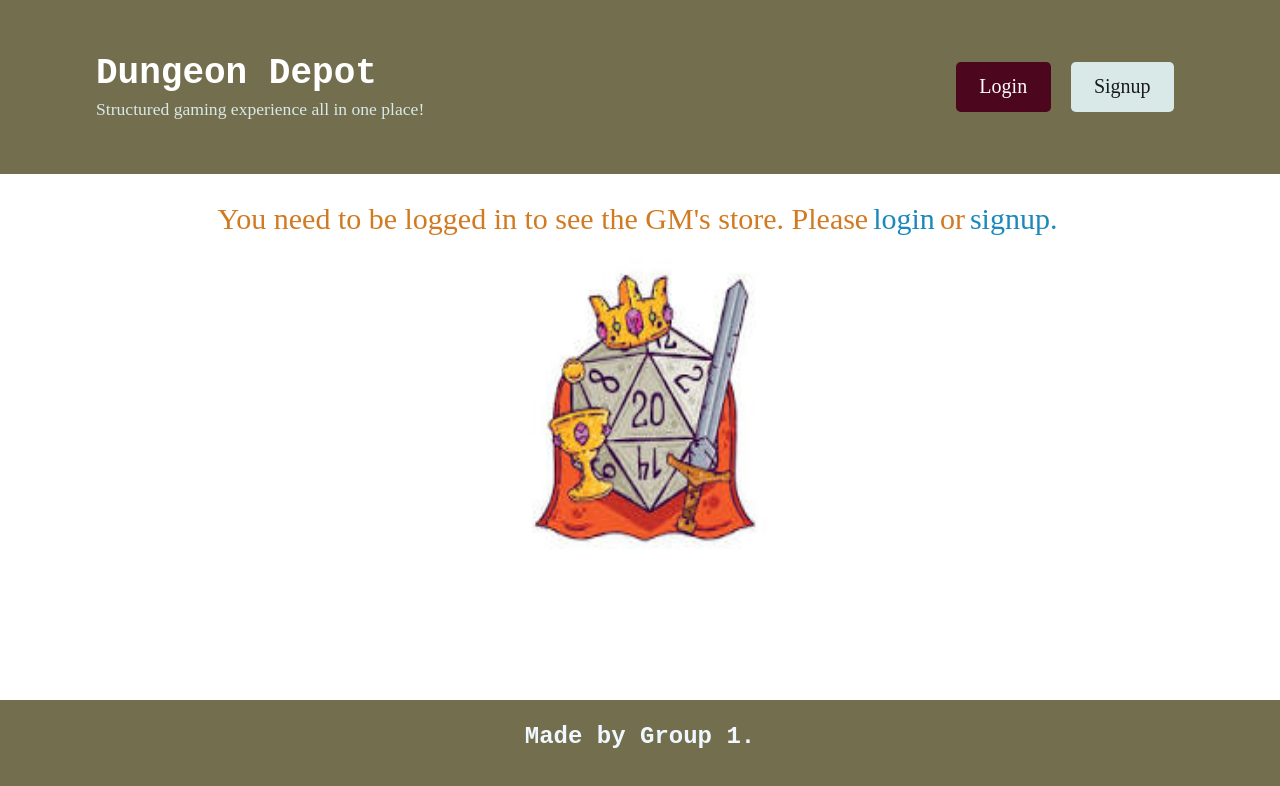
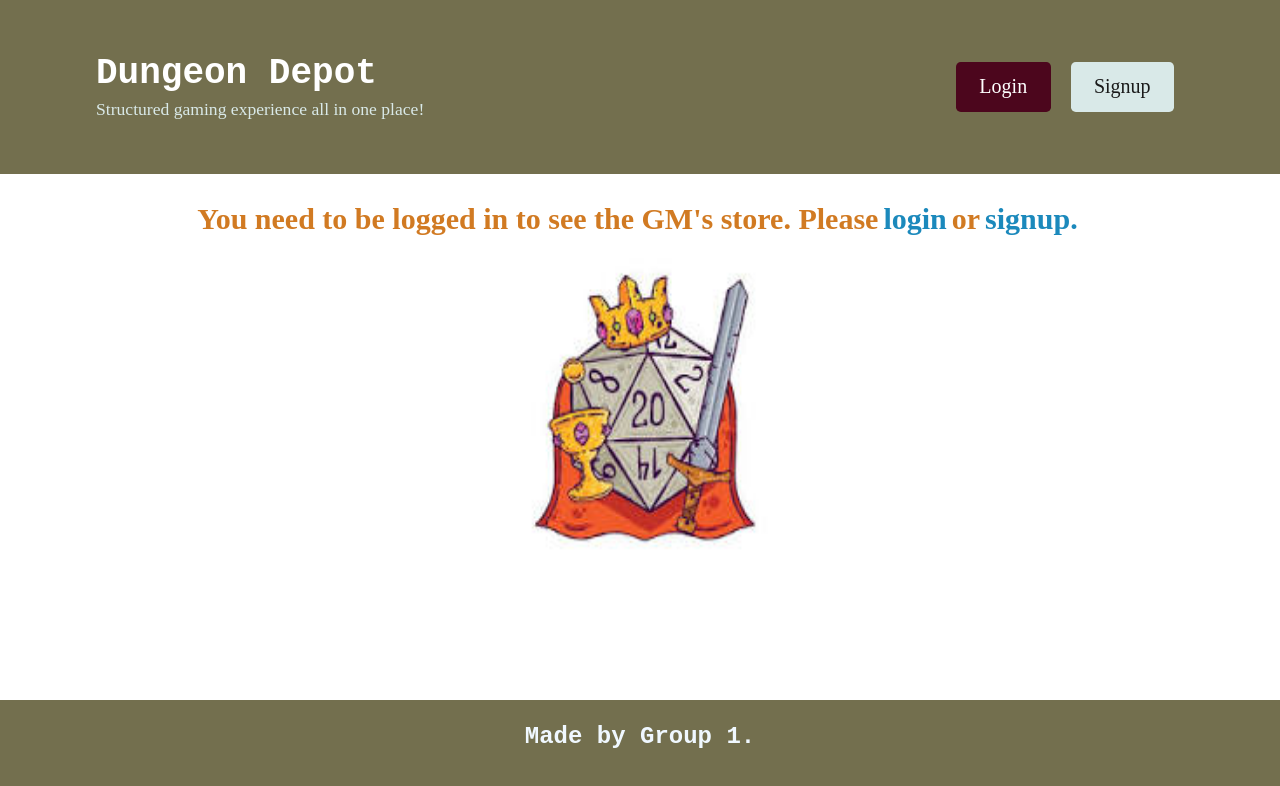
Before and after one commit to LeenaCruz/DungeonDepot, a React (Vite) app in the folder client/: page / in a window 1280 px wide. Shown: the top 786 px of the page. Built offline with nearby package versions, Linux system fonts and the light colour scheme.

Commit message:
styling text

```diff
--- a/client/src/index.css
+++ b/client/src/index.css
@@ -450,6 +450,7 @@ a:hover {
   display: flex;
   justify-content: center;
   color: #b06418;
+
 }
 
 /* .login-card-header-style {
@@ -461,6 +462,7 @@ a:hover {
   justify-content: center;
   color: #D17A22;
   font-size: 30px;
+  font-weight: bold;
 
 }
 
@@ -1133,6 +1135,10 @@ a:hover {
   width: 300px;
 }
 
+.icon-sizing:hover {
+  /* transform: rotate(180deg); */
+}
+
 .pos-main-icon {
   display: flex;
   justify-content: center;
```
